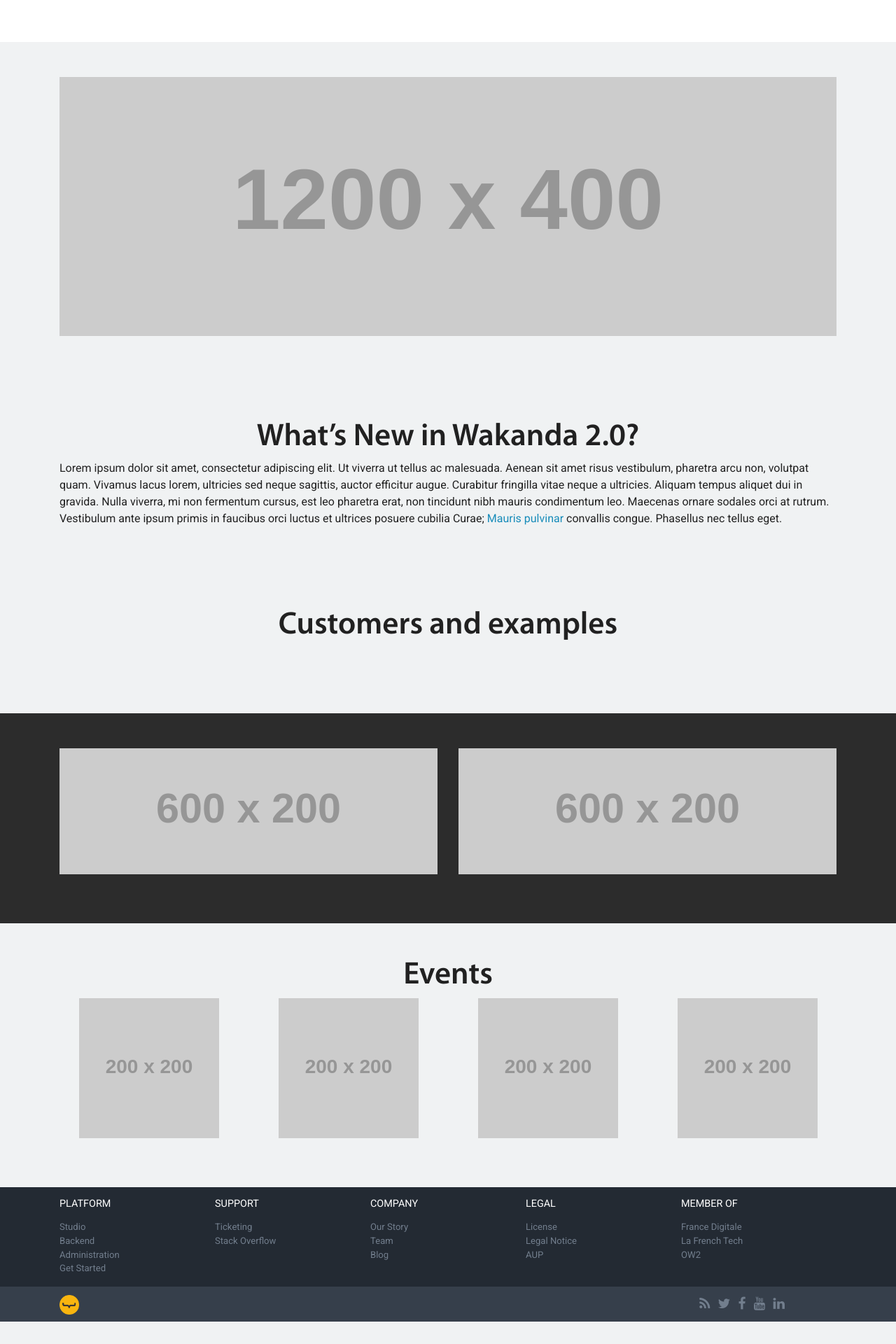
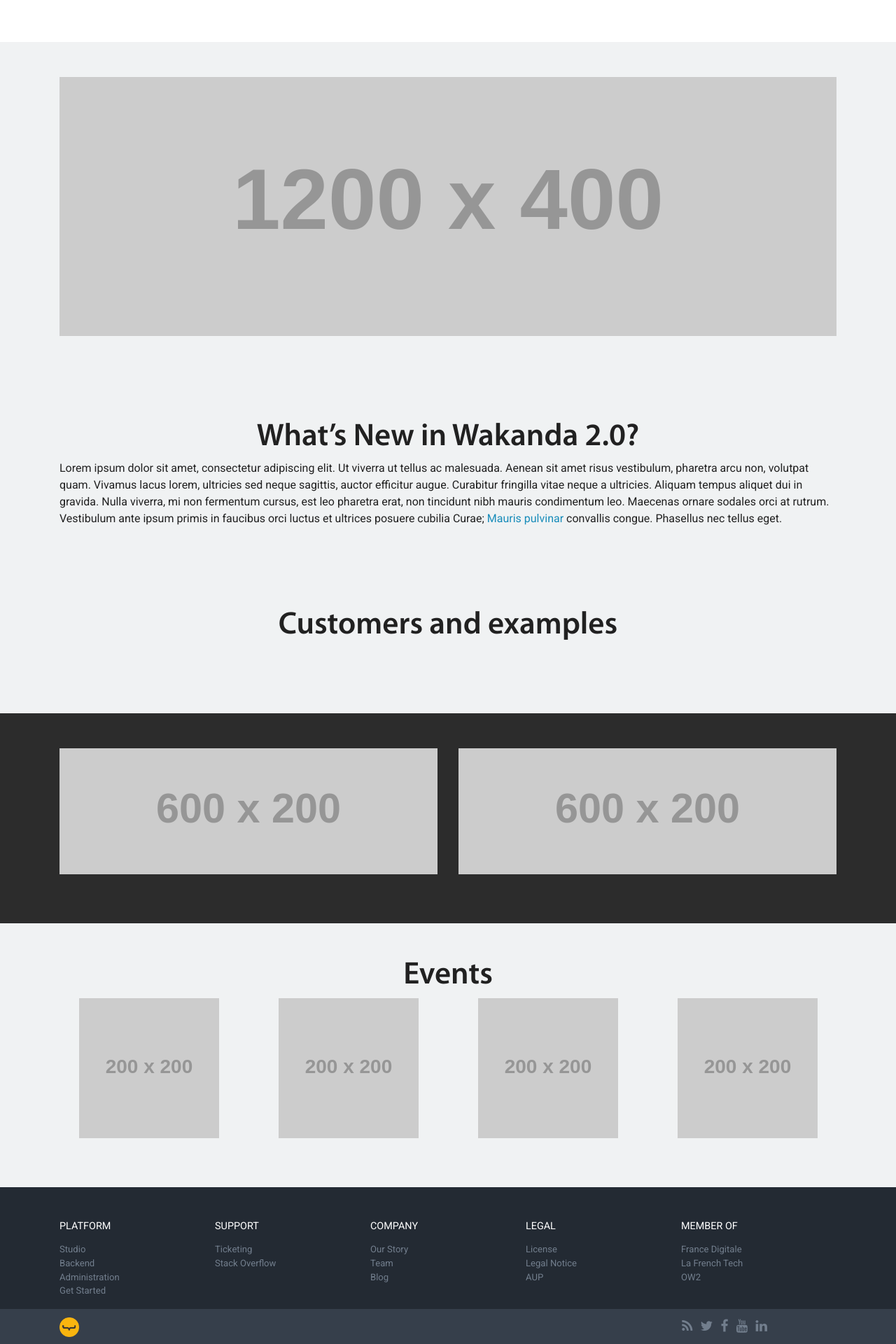
Before and after one commit to Slashtype/wakanda.io, a Jekyll site: the page built from index.html, in a window 1280 px wide. Shown: the part 1705-3625 px from the top of the page at 70% size. Built offline with Jekyll 4.4.1, drawn with Linux system fonts in a browser that asks for light colours; nearby versions of some CDN libraries; before the commit the page ends 3593 px from its top, so only the background shows below that.

Commit message:
Improve footer paddings and margins

```diff
--- a/css/main.scss
+++ b/css/main.scss
@@ -350,7 +350,7 @@
 	color: $footer-color;
 	font-size: 0.82rem;
 	overflow: hidden;
-	padding: 1rem 0 0;
+	padding: 3rem 0 0;
 
 	@media (max-width: 768px){
 		background-color: #fff;
@@ -431,11 +431,11 @@
 		margin: 15px 0 0 30px;
 		padding: 0;
 
-		@media (max-width: 640px){
-
+		@media (min-width: 768px){
+			margin-right: 8px;
     }
 		@media (min-width: 992px){
-    	margin-right: 70px;
+    		margin-right: 95px;
     }
 
 		> li{
```
